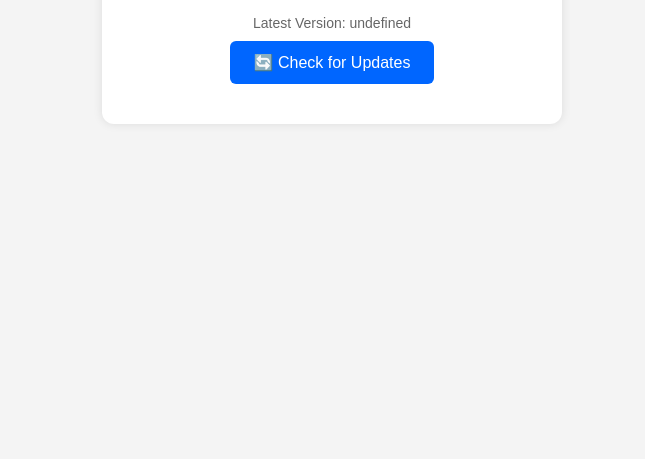
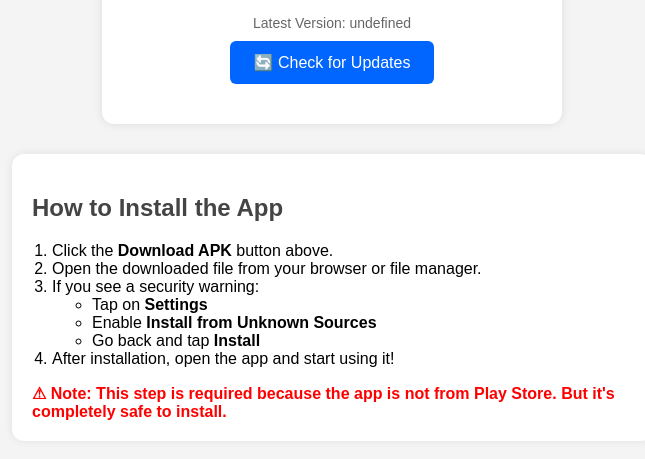
Before and after one commit to adityarrsdce/pyq-pdfs, a plain HTML site: page index.html in a window 1280 px wide. Shown: the part 203-662 px from the top of the page, without its empty margins (308-953 px from the left). Drawn offline with Linux system fonts and the light colour scheme.

Commit message:
Update index.html

```diff
--- a/index.html
+++ b/index.html
@@ -40,6 +40,28 @@
       color: #666;
       margin-top: 8px;
     }
+    .instructions {
+      text-align: left;
+      margin-top: 30px;
+      background: #fff;
+      padding: 20px;
+      border-radius: 12px;
+      box-shadow: 0 0 10px rgba(0,0,0,0.08);
+      max-width: 600px;
+      margin-left: auto;
+      margin-right: auto;
+    }
+    .instructions h2 {
+      color: #444;
+    }
+    .instructions ol {
+      padding-left: 20px;
+    }
+    .note {
+      color: red;
+      font-weight: bold;
+      margin-top: 10px;
+    }
   </style>
 </head>
 <body>
@@ -54,13 +76,37 @@
     <button onclick="checkUpdate()">🔄 Check for Updates</button>
   </div>
 
+  <div class="instructions">
+    <h2>How to Install the App</h2>
+    <ol>
+      <li>Click the <strong>Download APK</strong> button above.</li>
+      <li>Open the downloaded file from your browser or file manager.</li>
+      <li>If you see a security warning:
+        <ul>
+          <li>Tap on <strong>Settings</strong></li>
+          <li>Enable <strong>Install from Unknown Sources</strong></li>
+          <li>Go back and tap <strong>Install</strong></li>
+        </ul>
+      </li>
+      <li>After installation, open the app and start using it!</li>
+    </ol>
+    <div class="note">
+      ⚠ Note: This step is required because the app is not from Play Store. But it's completely safe to install.
+    </div>
+  </div>
+
   <script>
     async function checkUpdate() {
-      const response = await fetch('https://raw.githubusercontent.com/adityarrsdce/pyq-pdfs/main/update.json');
-      const data = await response.json();
-      const currentVersion = data.version;
-      document.getElementById('version').innerText = "Latest Version: " + currentVersion;
-      alert("Latest App Version: " + currentVersion);
+      try {
+        const response = await fetch('https://raw.githubusercontent.com/adityarrsdce/pyq-pdfs/main/update.json');
+        const data = await response.json();
+        const currentVersion = data.version;
+        document.getElementById('version').innerText = "Latest Version: " + currentVersion;
+        alert("Latest App Version: " + currentVersion);
+      } catch (e) {
+        document.getElementById('version').innerText = "Unable to load version.";
+        alert("Failed to fetch version info.");
+      }
     }
 
     // Auto check on load
```
